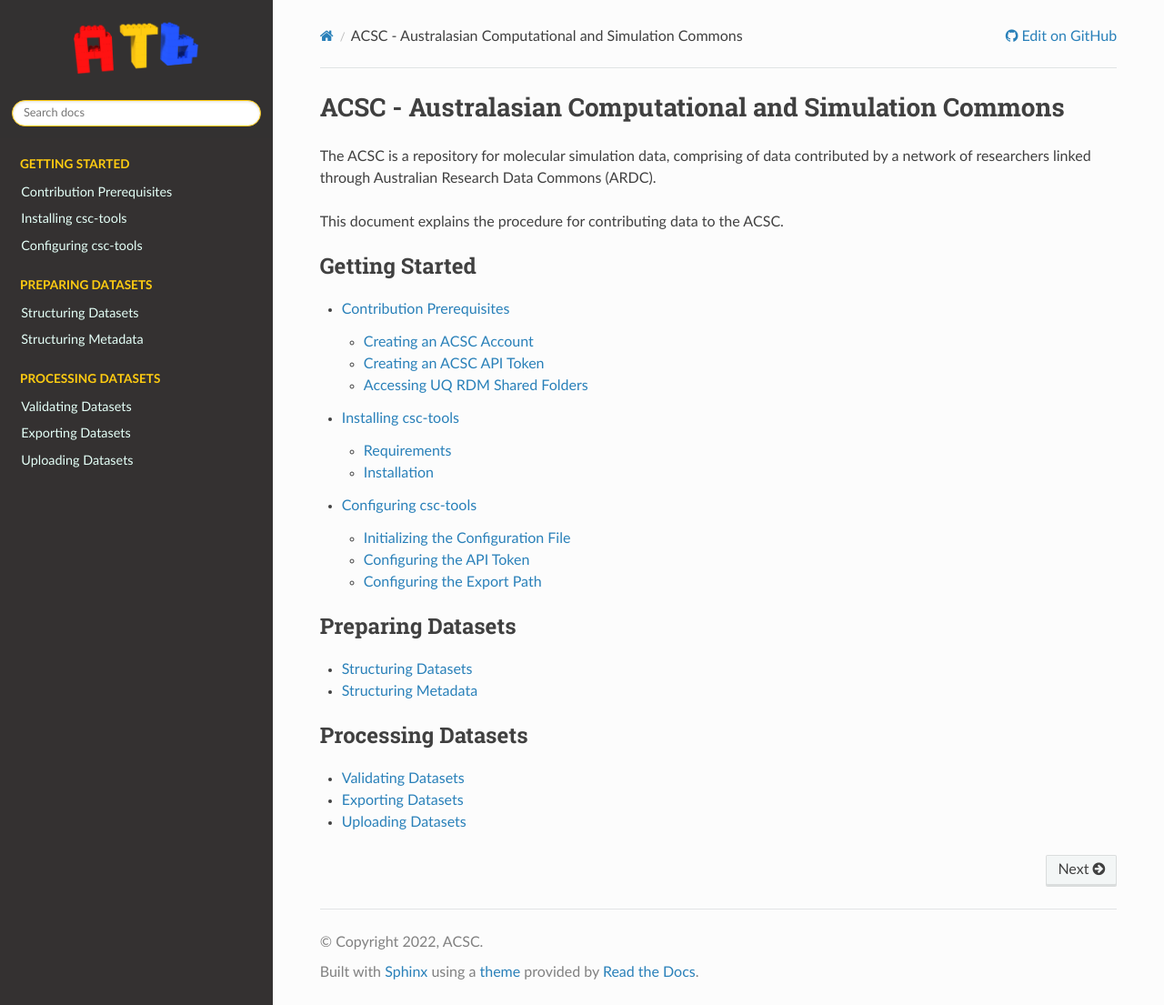
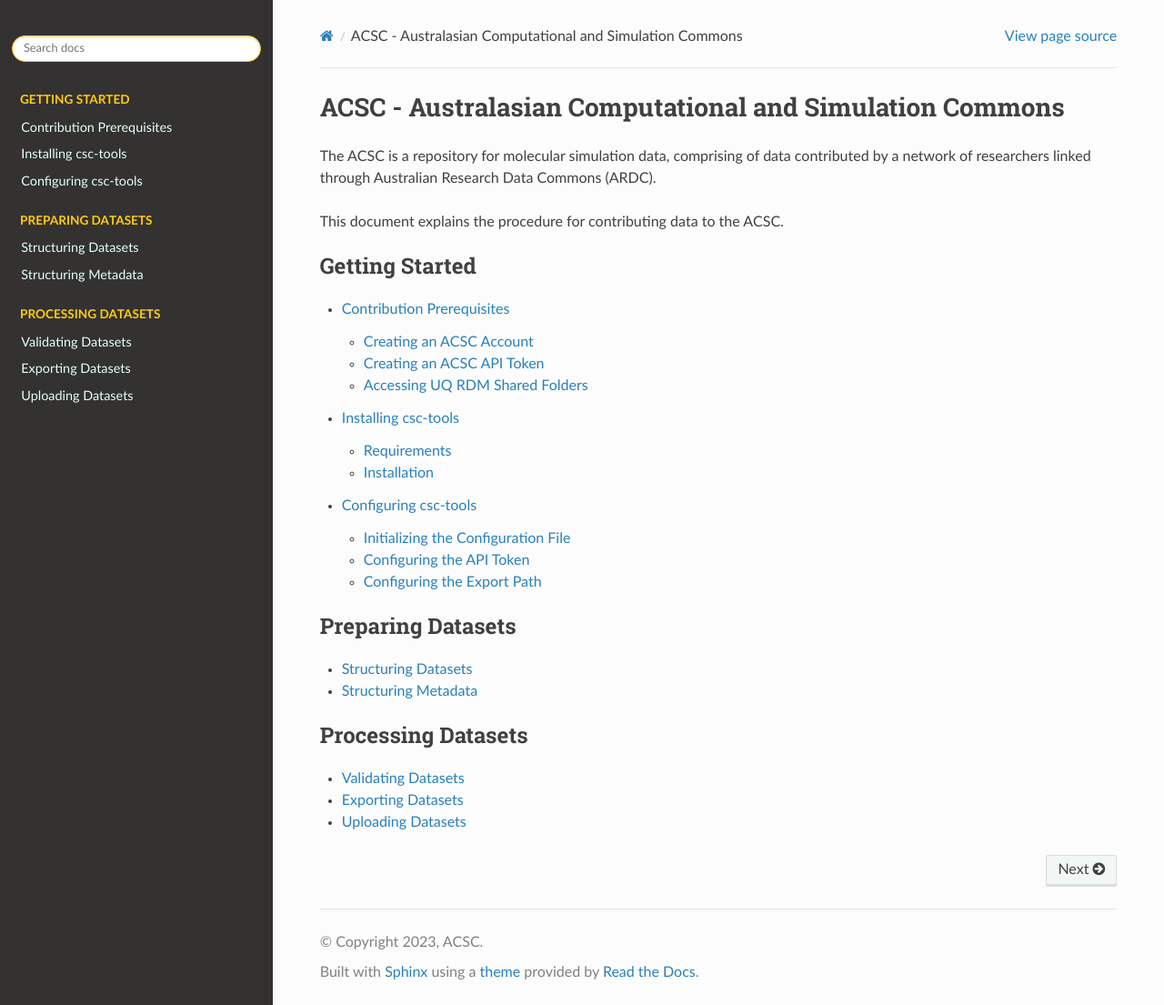
Before and after one commit to ATB-UQ/csc-tools, a Sphinx documentation site: the page built from docs/source/index.rst, in a window 1280 px wide and 1105 px high. Shown: the whole window at 91% size. Built offline with Sphinx 7.4.7 and the Read the Docs theme 2.0.0, drawn with Linux system fonts in a browser that asks for light colours.

Commit message:
hide github integration, logo, update copyright

```diff
--- a/docs/source/conf.py
+++ b/docs/source/conf.py
@@ -18,7 +18,7 @@
 # -- Project information -----------------------------------------------------
 
 project = 'ACSC'
-copyright = '2022, ACSC'
+copyright = '2023, ACSC'
 author = 'Thomas Lee, Sharif Nada, Zihan Zhou'
 
 # The full version, including alpha/beta/rc tags
@@ -59,12 +59,12 @@ html_theme_options = {
 html_static_path = ['_static']
 
 #logo
-html_logo = '_static/images/logo.png'
+#html_logo = '_static/images/logo.png'
 #favicon
 html_favicon = '_static/images/fav.ico'
 
 html_context = {
-    "display_github": True, # Integrate GitHub
+    "display_github": False, # Integrate GitHub
     "github_user": 'ATB-UQ', # Username
     "github_repo": 'csc-tools', # Repo name
     "github_version": 'master', # Version
```
